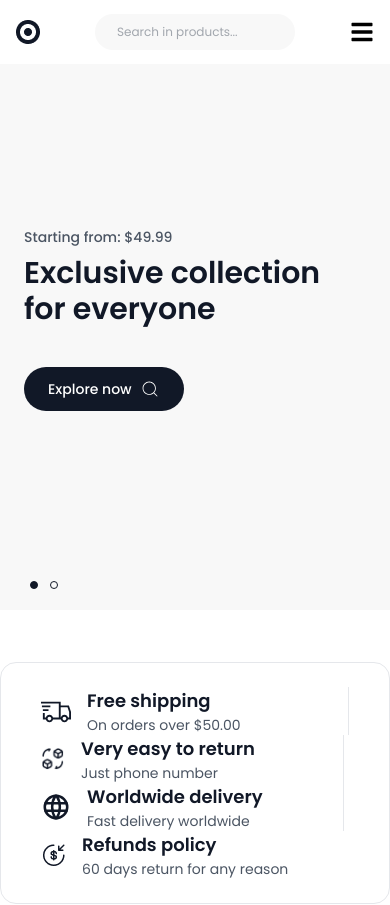
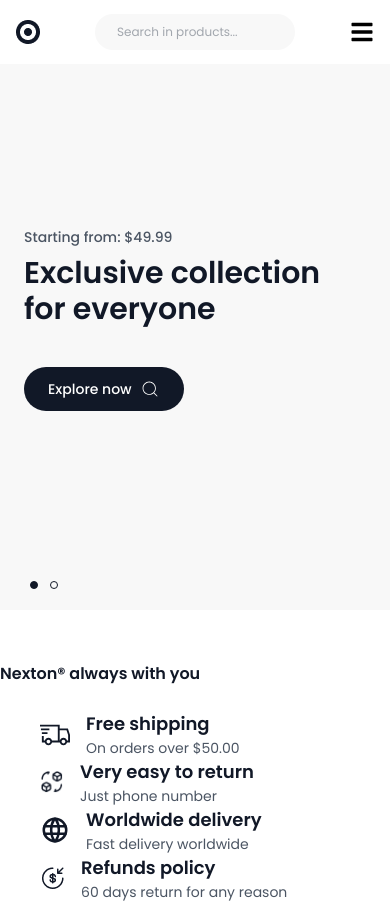
Before and after one commit to M4her/nexton, a React (Vite) app: page / in a window 390 px wide. Shown: the top 905 px of the page. Built offline with nearby package versions, Linux system fonts and the light colour scheme; no server answers.

Commit message:
Started responsive Homepage from services component

```diff
--- a/src/components/Services.jsx
+++ b/src/components/Services.jsx
@@ -10,9 +10,10 @@ const Services = () => {
     <>
       <section id="Services" className="mt-[52px]  ">
         <div className="container">
-          <div className="border border-[#E5E7EB] py-6 px-10 rounded-2xl flex justify-between flex-wrap ">
+          <h2 className="text-base font-pop font-semibold text-primary lg:hidden">Nexton® always with you</h2>
+          <div className="lg:border lg:border-[#E5E7EB] py-6 px-10 rounded-2xl flex justify-between flex-wrap ">
             {/* ---------single services 1 */}
-            <div className="w-full lg:w-[303px]  border-r border-[#E5E7EB] flex gap-4 items-center">
+            <div className="w-full lg:w-[303px]  lg:border-r border-[#E5E7EB] flex gap-4 items-center">
               <LiaShippingFastSolid className="text-3xl text-primary" />
               <div>
                 <h2 className="text-lg text-primary font-semibold font-pop">
@@ -25,7 +26,7 @@ const Services = () => {
             </div>
 
             {/* ---------single services 2 */}
-            <div className="w-[303px]  border-r border-[#E5E7EB] flex gap-4 items-center">
+            <div className="w-[303px]  lg:border-r border-[#E5E7EB] flex gap-4 items-center">
               <img className="w-6 h-6" src={servicesimage2} alt="cubes" />
               <div>
                 <h2 className="text-lg text-primary font-semibold font-pop">
@@ -38,7 +39,7 @@ const Services = () => {
             </div>
 
             {/* ---------single services 3 */}
-            <div className="w-[303px]  border-r border-[#E5E7EB] flex gap-4 items-center">
+            <div className="w-[303px]  lg:border-r border-[#E5E7EB] flex gap-4 items-center">
               <TbWorld className="text-3xl text-primary" />
               <div>
                 <h2 className="text-lg text-primary font-semibold font-pop">
```
